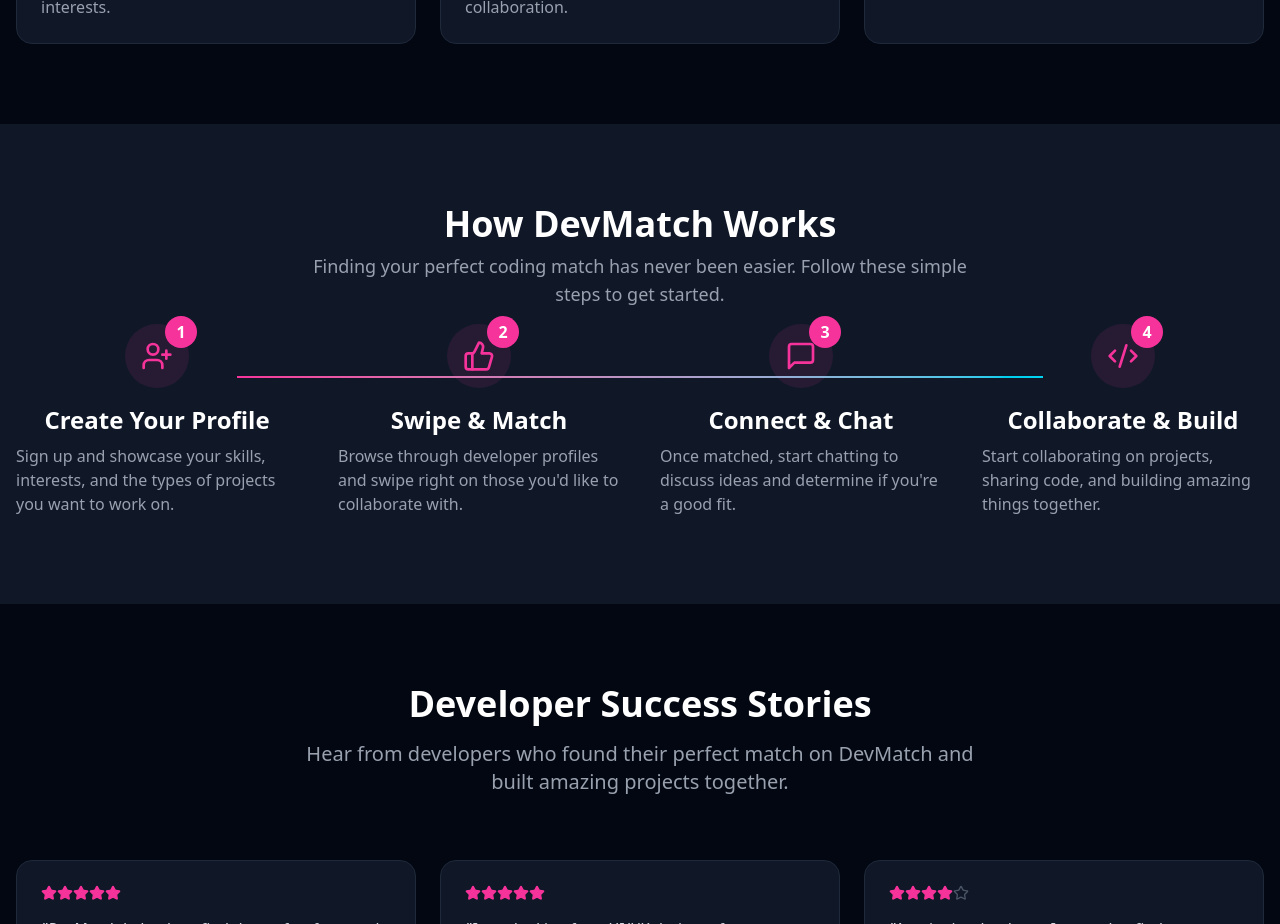
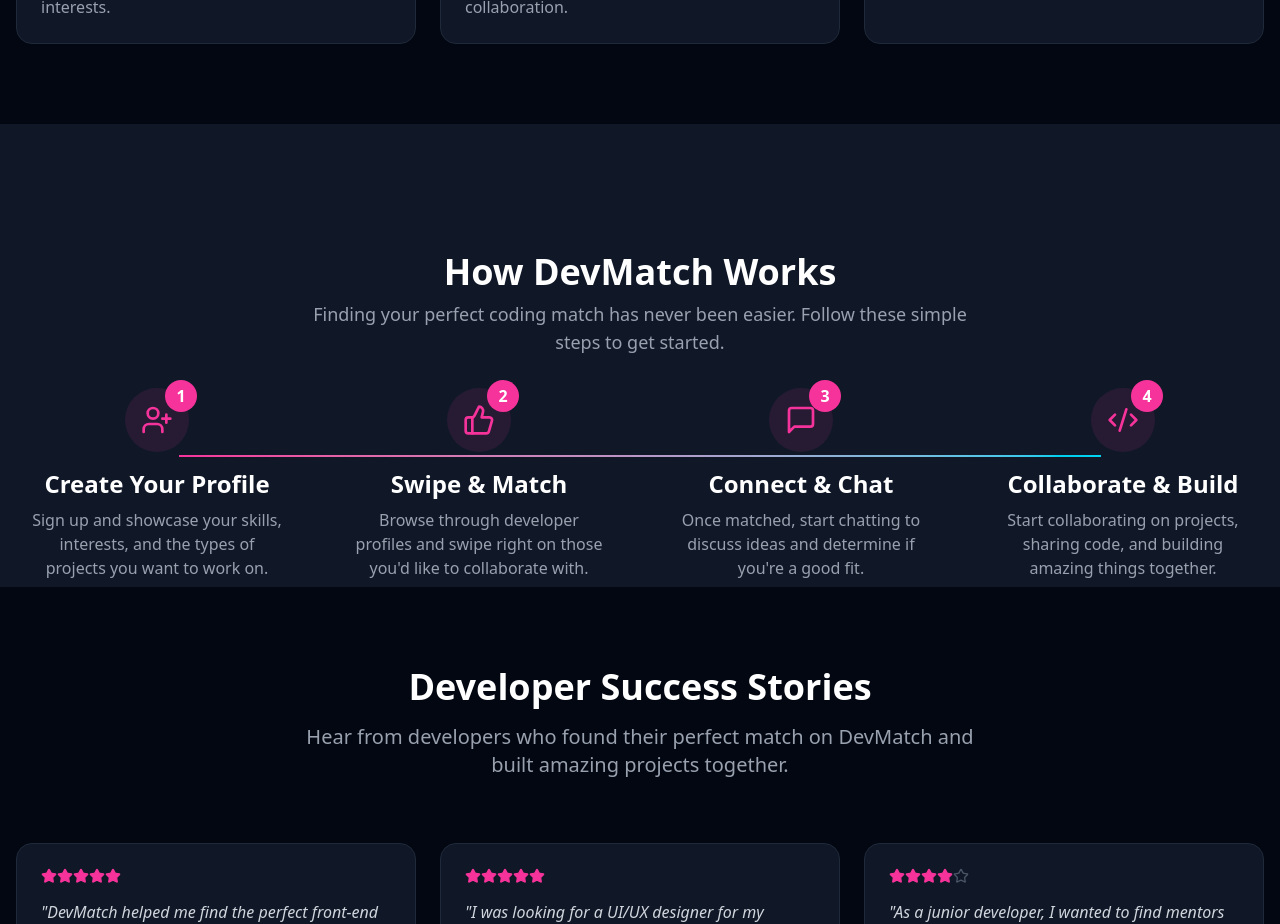
Before and after one commit to Abhishekkumar175/DevMatch-web, a React (Vite) app: page / in a window 1280 px wide. Shown: the part 1480-2404 px from the top of the page. Built offline with nearby package versions, Linux system fonts and the light colour scheme.

Commit message:
fixed responsiveness

```diff
--- a/src/components/Chat.jsx
+++ b/src/components/Chat.jsx
@@ -81,8 +81,13 @@
       targetUserId,
     });
 
+    // ✅ FIX: Prevent duplicate messages — only add if sender is NOT me
     socket.on("messageReceived", (data) => {
       const { firstName, lastName, text, imageUrl } = data;
+
+      // Skip adding if it's from current user (already added optimistically)
+      if (firstName === user.firstName) return;
+
       setMessages((prev) => [
         ...prev,
         {
@@ -90,7 +95,7 @@
           lastName,
           text,
           imageUrl,
-          sender: firstName === user.firstName ? "me" : "other",
+          sender: "other",
           timestamp: new Date(),
           status: "delivered",
         },
@@ -124,6 +129,7 @@
     if (!newMessage.trim()) return;
     const socket = socketRef.current;
 
+    // Emit to socket
     socket.emit("sendMessage", {
       firstName: user.firstName,
       lastName: user.lastName,
@@ -132,6 +138,7 @@
       text: newMessage,
     });
 
+    // ✅ Optimistically update local message list
     setMessages((prev) => [
       ...prev,
       {
@@ -189,9 +196,7 @@
                 <h2 className="text-white font-semibold text-lg">
                   {targetUser.firstName} {targetUser.lastName}
                 </h2>
-                <span
-                  className={`text-xs ${isOnline ? "text-green-400" : "text-gray-400"}`}
-                >
+                <span className={`text-xs ${isOnline ? "text-green-400" : "text-gray-400"}`}>
                   {isOnline ? "Online" : "Offline"}
                 </span>
               </div>
@@ -201,10 +206,7 @@
 
         <div className="flex-1 overflow-y-auto p-6 space-y-4 bg-gray-950">
           {messages.map((msg, i) => (
-            <div
-              key={i}
-              className={`flex ${msg.sender === "me" ? "justify-end" : "justify-start"}`}
-            >
+            <div key={i} className={`flex ${msg.sender === "me" ? "justify-end" : "justify-start"}`}>
               <div className={`max-w-md ${msg.sender === "me" ? "order-2" : "order-1"}`}>
                 <div
                   className={`px-4 py-3 rounded-2xl ${
@@ -228,13 +230,18 @@
                   {formatTime(msg.timestamp)}
                   {msg.sender === "me" && (
                     <span className="ml-1 inline-block">
-                      {msg.status === "seen" ? <Check size={12} /> : <Circle size={8} className="text-gray-400 fill-current" />}
+                      {msg.status === "seen" ? (
+                        <Check size={12} />
+                      ) : (
+                        <Circle size={8} className="text-gray-400 fill-current" />
+                      )}
                     </span>
                   )}
                 </div>
               </div>
             </div>
           ))}
+
           {isTyping && (
             <div className="flex justify-start">
               <div className="bg-gray-800 px-4 py-3 rounded-2xl border border-gray-700 flex space-x-1">
@@ -244,6 +251,7 @@
               </div>
             </div>
           )}
+
           <div ref={messagesEndRef} />
         </div>
 
@@ -281,14 +289,7 @@
           </AnimatePresence>
 
           <div className="flex items-end gap-3">
-            <input
-              type="file"
-              ref={fileInputRef}
-              className="hidden"
-              accept="image/*"
-              onChange={() => {}}
-            />
-
+            <input type="file" ref={fileInputRef} className="hidden" accept="image/*" onChange={() => {}} />
             <div className="flex-1 relative">
               <textarea
                 ref={inputRef}
--- a/src/components/home/HowItWorks.jsx
+++ b/src/components/home/HowItWorks.jsx
@@ -3,7 +3,7 @@
 
 const Step = ({ number, icon, title, description }) => {
   return (
-    <div className="flex flex-col items-center h-110text-center w-full">
+    <div className="flex flex-col items-center text-center w-full max-w-xs mx-auto px-4">
       <div className="relative">
         <div className="w-16 h-16 rounded-full bg-pink-500/10 flex items-center justify-center mb-4">
           {icon}
@@ -13,7 +13,7 @@
         </div>
       </div>
       <h3 className="text-xl md:text-2xl font-semibold mb-2 text-white">{title}</h3>
-      <p className="text-gray-400 max-w-xs">{description}</p>
+      <p className="text-gray-400">{description}</p>
     </div>
   );
 };
@@ -47,10 +47,10 @@
   ];
 
   return (
-    <section id="how-it-works" className="py-20 h-120  bg-gray-900">
+    <section id="how-it-works" className="py-32 bg-gray-900">
       <div className="container mx-auto px-4">
         {/* Header */}
-        <div className="text-center mb-4">
+        <div className="text-center mb-8">
           <h2 className="text-3xl md:text-4xl font-bold mb-2 text-white">How DevMatch Works</h2>
           <p className="text-lg text-gray-400 max-w-2xl mx-auto">
             Finding your perfect coding match has never been easier. Follow these simple steps to get started.
@@ -58,7 +58,7 @@
         </div>
 
         {/* Steps - Responsive Grid */}
-        <div className="grid grid-cols-1 sm:grid-cols-2 lg:grid-cols-4 gap-10 items-start">
+        <div className="grid grid-cols-1 sm:grid-cols-2 lg:grid-cols-4 gap-10">
           {steps.map((step, index) => (
             <Step
               key={index}
@@ -71,8 +71,8 @@
         </div>
 
         {/* Connector line - only for large screens */}
-        <div className="hidden lg:block relative h-1 max-w-6xl mx-auto mt-[-140px]">
-          <div className="absolute top-0 left-[15%] right-[15%] h-0.5 bg-gradient-to-r from-pink-500 to-cyan-400"></div>
+        <div className="hidden lg:block relative h-1 max-w-6xl mx-auto mt-[-125px]">
+          <div className="absolute top-0 left-[10%] right-[10%] h-0.5 bg-gradient-to-r from-pink-500 to-cyan-400"></div>
         </div>
       </div>
     </section>
--- a/src/index.css
+++ b/src/index.css
@@ -1,19 +1,20 @@
 @import "tailwindcss";
 @plugin "daisyui";
 
-
 :root {
   color-scheme: dark;
+}
+
+html {
+  scroll-behavior: smooth;
+  overflow-x: hidden; /* ✅ Prevent horizontal scroll */
 }
 
 body {
   background-color: #030712; /* Tailwind bg-gray-950 */
   color: #e5e7eb;            /* Tailwind text-gray-200 */
   font-family: ui-sans-serif, system-ui, -apple-system, BlinkMacSystemFont, "Segoe UI", Roboto, "Helvetica Neue", Arial, "Noto Sans", sans-serif, "Apple Color Emoji", "Segoe UI Emoji", "Segoe UI Symbol", "Noto Color Emoji"; /* Tailwind font-sans */
-}
-
-html {
-  scroll-behavior: smooth;
+  overflow-x: hidden; /* ✅ Prevent horizontal scroll */
 }
 
 /* Custom scrollbar */
@@ -32,7 +33,6 @@
 ::-webkit-scrollbar-thumb:hover {
   background: linear-gradient(to bottom, #db2777, #06b6d4); /* pink-600 to cyan-500 */
 }
-
 
 /* Animation classes */
 @keyframes float {
```
Also changed, not shown: src/components/UserNavBar.jsx (+34 -12 lines).
